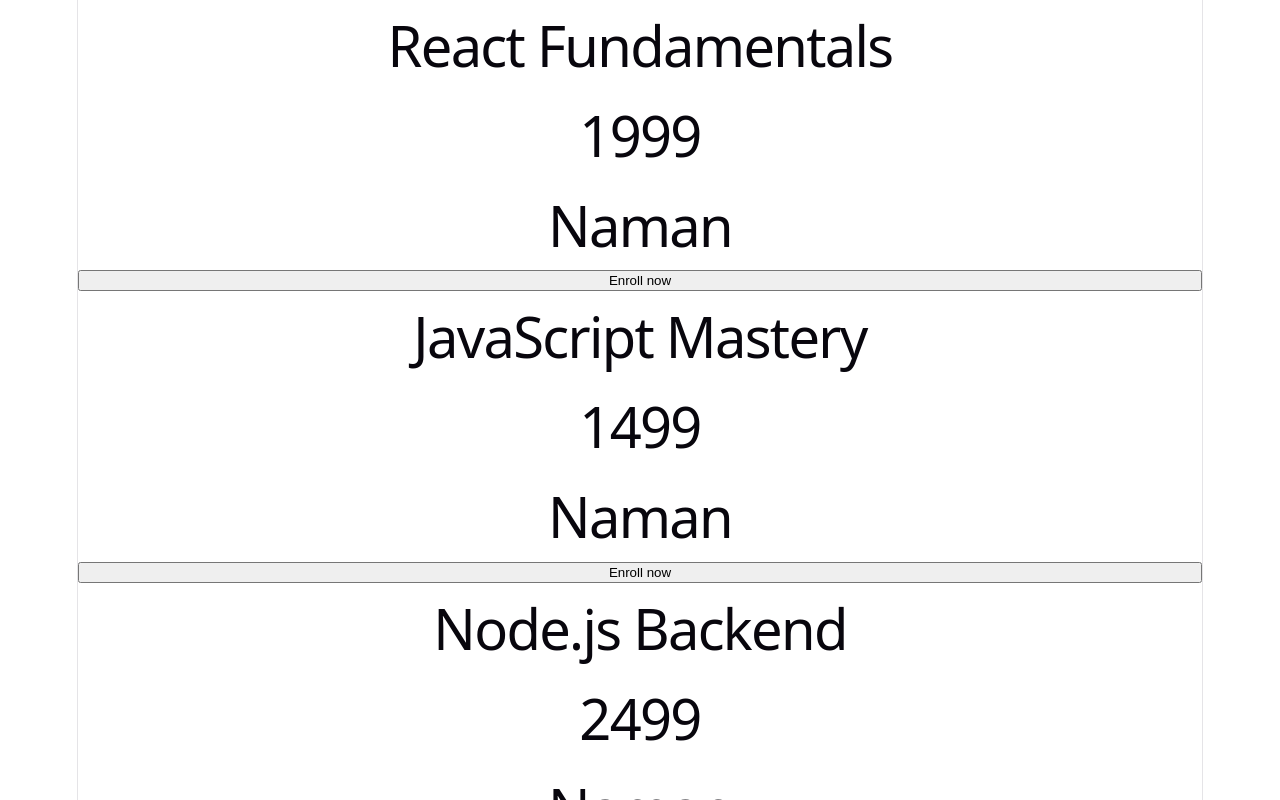
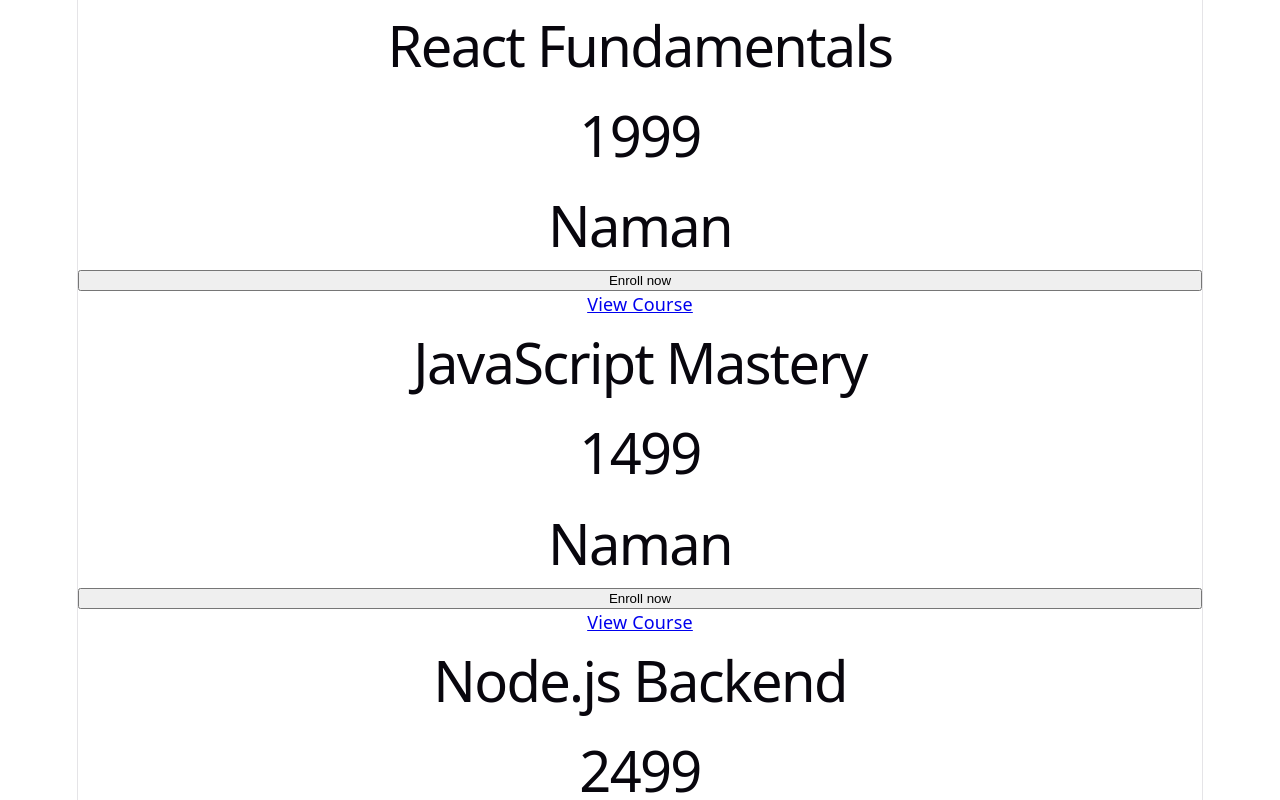
Before and after one commit to telusko-aliens/react-complete-course, a React (Vite) app in the folder module-03-rendering-ui-and-events/: page / in a window 1280 px wide. Shown: the top 800 px of the page. Built offline with nearby package versions, Linux system fonts and the light colour scheme.

Commit message:
Module 03 Topic 07: Event Object & Preventing Default

```diff
--- a/module-03-rendering-ui-and-events/src/CourseCard.jsx
+++ b/module-03-rendering-ui-and-events/src/CourseCard.jsx
@@ -1,16 +1,19 @@
-
 function CourseCard({ title, price, instructor }) {
-    function handleButton(title) {
-        alert(`Enrolled Successfully ${title}`)
+    function handleClick(event) {
+        event.preventDefault();
+        console.log(event.target.textContent);
     }
     return (
         <>
             <h1>{title}</h1>
             <h1>{price}</h1>
             <h1>{instructor}</h1>
-            <button onClick={() => handleButton(title)}>Enroll now</button>
+            <button>Enroll now</button>
+            <a href="https://example.com" onClick={handleClick}>
+                View Course
+            </a>
         </>
-    )
+    );
 }
 
-export default CourseCard
+export default CourseCard;
```
